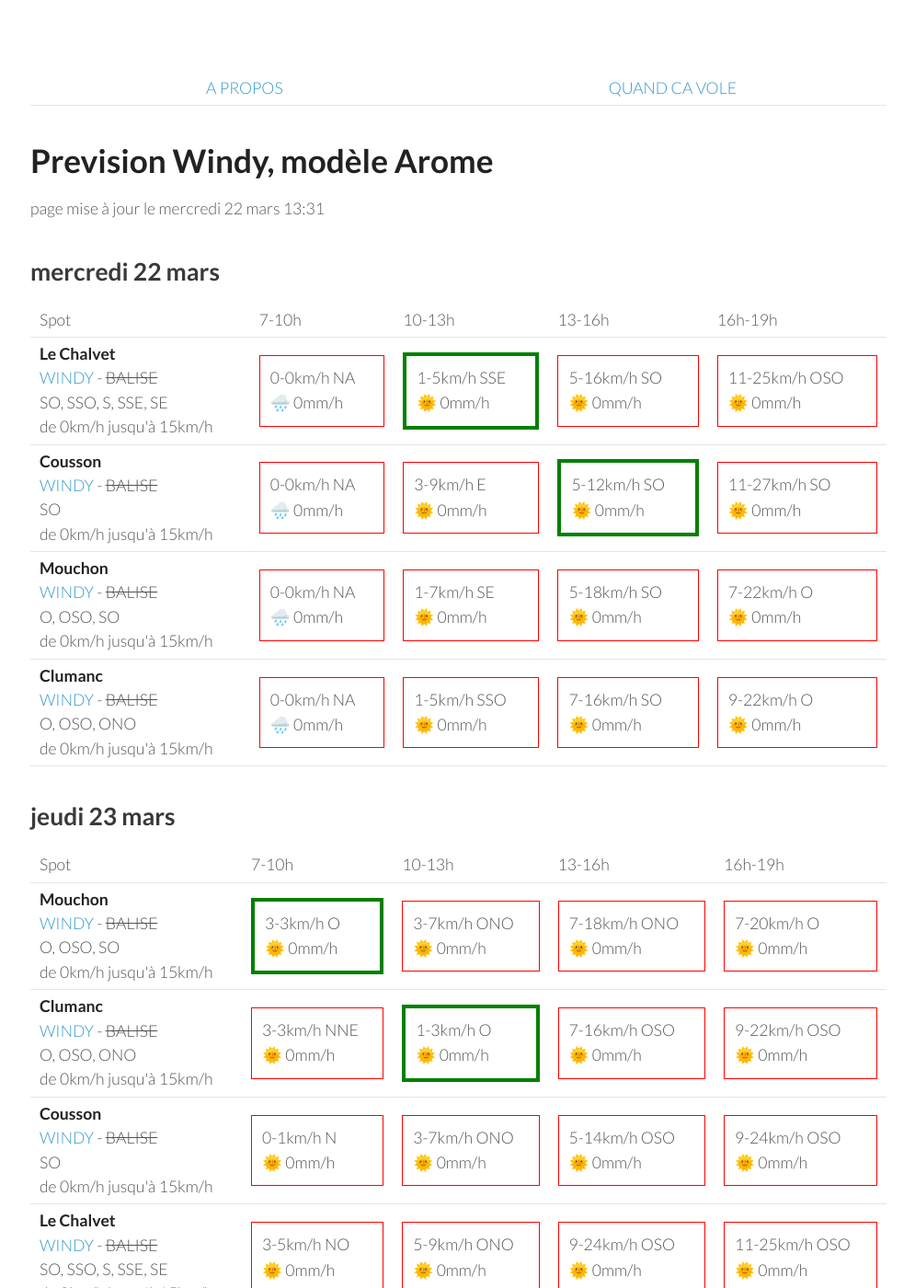
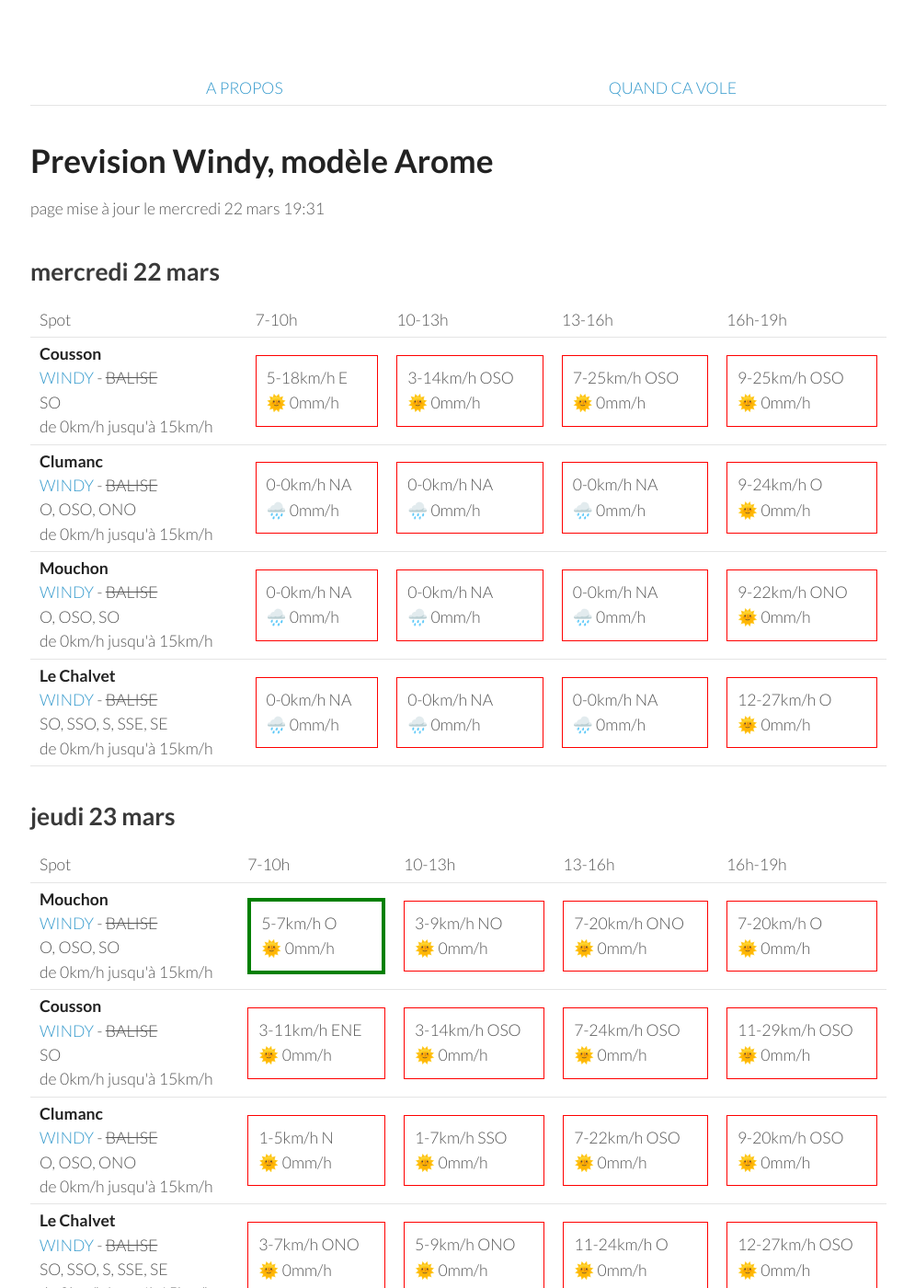
Before and after one commit to parapente-dans-le-nord/parapente-dans-le-nord.github.io, a Jekyll site: the page built from serre_poncon.markdown, in a window 1280 px wide and 1400 px high. Shown: the whole window at 92% size, without its empty margins (25-1020 px from the left). Built offline with Jekyll 4.4.1, drawn with Linux system fonts in a browser that asks for light colours; some of the changed text lies outside the part shown.

Commit message:
update index.markdown

```diff
--- a/serre_poncon.markdown
+++ b/serre_poncon.markdown
@@ -7,7 +7,7 @@ title:  "Tous les spots"
 {: .links}
 
 # Prevision Windy, modèle Arome
-page mise à jour le mercredi 22 mars 13:31
+page mise à jour le mercredi 22 mars 19:31
 
 ## mercredi 22 mars
 
@@ -22,39 +22,40 @@ page mise à jour le mercredi 22 mars 13:31
       <td>16h-19h</td>
     </tr>
 <tr>
-        <td><strong>Le Chalvet</strong><br><a href="https://windy.com/43.979/6.480?43.866,6.480,10,m:eSsaglX">WINDY</a> - <span class="no-balise"> BALISE </span><br> <span class="vent-favorable">SO, SSO, S, SSE, SE</span><br><span class="force-vent">de 0km/h jusqu'à 15km/h</span> </td>
+        <td><strong>Cousson</strong><br><a href="https://windy.com/44.054/6.240?43.940,6.241,10,m:eSAaglz">WINDY</a> - <span class="no-balise"> BALISE </span><br> <span class="vent-favorable">SO</span><br><span class="force-vent">de 0km/h jusqu'à 15km/h</span> </td>
 
-            <td><div class="not-flyable"><p>0-0km/h NA</p><p>🌧️ 0mm/h</p></div></td>
-            <td><div class="flyable"><p>1-5km/h SSE</p><p>🌞 0mm/h</p></div></td>
-            <td><div class="not-flyable"><p>5-16km/h SO</p><p>🌞 0mm/h</p></div></td>
-            <td><div class="not-flyable"><p>11-25km/h OSO</p><p>🌞 0mm/h</p></div></td>
+            <td><div class="not-flyable"><p>5-18km/h E</p><p>🌞 0mm/h</p></div></td>
+            <td><div class="not-flyable"><p>3-14km/h OSO</p><p>🌞 0mm/h</p></div></td>
+            <td><div class="not-flyable"><p>7-25km/h OSO</p><p>🌞 0mm/h</p></div></td>
+            <td><div class="not-flyable"><p>9-25km/h OSO</p><p>🌞 0mm/h</p></div></td>
+
 
     </tr>
 <tr>
-        <td><strong>Cousson</strong><br><a href="https://windy.com/44.054/6.240?43.940,6.241,10,m:eSAaglz">WINDY</a> - <span class="no-balise"> BALISE </span><br> <span class="vent-favorable">SO</span><br><span class="force-vent">de 0km/h jusqu'à 15km/h</span> </td>
+        <td><strong>Clumanc</strong><br><a href="https://windy.com/44.027/6.402?43.914,6.403,10,m:eSxaglP">WINDY</a> - <span class="no-balise"> BALISE </span><br> <span class="vent-favorable">O, OSO, ONO</span><br><span class="force-vent">de 0km/h jusqu'à 15km/h</span> </td>
 
             <td><div class="not-flyable"><p>0-0km/h NA</p><p>🌧️ 0mm/h</p></div></td>
-            <td><div class="not-flyable"><p>3-9km/h E</p><p>🌞 0mm/h</p></div></td>
-            <td><div class="flyable"><p>5-12km/h SO</p><p>🌞 0mm/h</p></div></td>
-            <td><div class="not-flyable"><p>11-27km/h SO</p><p>🌞 0mm/h</p></div></td>
+            <td><div class="not-flyable"><p>0-0km/h NA</p><p>🌧️ 0mm/h</p></div></td>
+            <td><div class="not-flyable"><p>0-0km/h NA</p><p>🌧️ 0mm/h</p></div></td>
+            <td><div class="not-flyable"><p>9-24km/h O</p><p>🌞 0mm/h</p></div></td>
 
     </tr>
 <tr>
         <td><strong>Mouchon</strong><br><a href="https://windy.com/43.992/6.424?43.878,6.425,10,m:eSuaglR">WINDY</a> - <span class="no-balise"> BALISE </span><br> <span class="vent-favorable">O, OSO, SO</span><br><span class="force-vent">de 0km/h jusqu'à 15km/h</span> </td>
 
             <td><div class="not-flyable"><p>0-0km/h NA</p><p>🌧️ 0mm/h</p></div></td>
-            <td><div class="not-flyable"><p>1-7km/h SE</p><p>🌞 0mm/h</p></div></td>
-            <td><div class="not-flyable"><p>5-18km/h SO</p><p>🌞 0mm/h</p></div></td>
-            <td><div class="not-flyable"><p>7-22km/h O</p><p>🌞 0mm/h</p></div></td>
+            <td><div class="not-flyable"><p>0-0km/h NA</p><p>🌧️ 0mm/h</p></div></td>
+            <td><div class="not-flyable"><p>0-0km/h NA</p><p>🌧️ 0mm/h</p></div></td>
+            <td><div class="not-flyable"><p>9-22km/h ONO</p><p>🌞 0mm/h</p></div></td>
 
     </tr>
 <tr>
-        <td><strong>Clumanc</strong><br><a href="https://windy.com/44.027/6.402?43.914,6.403,10,m:eSxaglP">WINDY</a> - <span class="no-balise"> BALISE </span><br> <span class="vent-favorable">O, OSO, ONO</span><br><span class="force-vent">de 0km/h jusqu'à 15km/h</span> </td>
+        <td><strong>Le Chalvet</strong><br><a href="https://windy.com/43.979/6.480?43.866,6.480,10,m:eSsaglX">WINDY</a> - <span class="no-balise"> BALISE </span><br> <span class="vent-favorable">SO, SSO, S, SSE, SE</span><br><span class="force-vent">de 0km/h jusqu'à 15km/h</span> </td>
 
             <td><div class="not-flyable"><p>0-0km/h NA</p><p>🌧️ 0mm/h</p></div></td>
-            <td><div class="not-flyable"><p>1-5km/h SSO</p><p>🌞 0mm/h</p></div></td>
-            <td><div class="not-flyable"><p>7-16km/h SO</p><p>🌞 0mm/h</p></div></td>
-            <td><div class="not-flyable"><p>9-22km/h O</p><p>🌞 0mm/h</p></div></td>
+            <td><div class="not-flyable"><p>0-0km/h NA</p><p>🌧️ 0mm/h</p></div></td>
+            <td><div class="not-flyable"><p>0-0km/h NA</p><p>🌧️ 0mm/h</p></div></td>
+            <td><div class="not-flyable"><p>12-27km/h O</p><p>🌞 0mm/h</p></div></td>
 
     </tr>
 
@@ -76,40 +77,40 @@ page mise à jour le mercredi 22 mars 13:31
 <tr>
         <td><strong>Mouchon</strong><br><a href="https://windy.com/43.992/6.424?43.878,6.425,10,m:eSuaglR">WINDY</a> - <span class="no-balise"> BALISE </span><br> <span class="vent-favorable">O, OSO, SO</span><br><span class="force-vent">de 0km/h jusqu'à 15km/h</span> </td>
 
-            <td><div class="flyable"><p>3-3km/h O</p><p>🌞 0mm/h</p></div></td>
-            <td><div class="not-flyable"><p>3-7km/h ONO</p><p>🌞 0mm/h</p></div></td>
-            <td><div class="not-flyable"><p>7-18km/h ONO</p><p>🌞 0mm/h</p></div></td>
+            <td><div class="flyable"><p>5-7km/h O</p><p>🌞 0mm/h</p></div></td>
+            <td><div class="not-flyable"><p>3-9km/h NO</p><p>🌞 0mm/h</p></div></td>
+            <td><div class="not-flyable"><p>7-20km/h ONO</p><p>🌞 0mm/h</p></div></td>
             <td><div class="not-flyable"><p>7-20km/h O</p><p>🌞 0mm/h</p></div></td>
+
+
+    </tr>
+<tr>
+        <td><strong>Cousson</strong><br><a href="https://windy.com/44.054/6.240?43.940,6.241,10,m:eSAaglz">WINDY</a> - <span class="no-balise"> BALISE </span><br> <span class="vent-favorable">SO</span><br><span class="force-vent">de 0km/h jusqu'à 15km/h</span> </td>
+
+            <td><div class="not-flyable"><p>3-11km/h ENE</p><p>🌞 0mm/h</p></div></td>
+            <td><div class="not-flyable"><p>3-14km/h OSO</p><p>🌞 0mm/h</p></div></td>
+            <td><div class="not-flyable"><p>7-24km/h OSO</p><p>🌞 0mm/h</p></div></td>
+            <td><div class="not-flyable"><p>11-29km/h OSO</p><p>🌞 0mm/h</p></div></td>
 
 
     </tr>
 <tr>
         <td><strong>Clumanc</strong><br><a href="https://windy.com/44.027/6.402?43.914,6.403,10,m:eSxaglP">WINDY</a> - <span class="no-balise"> BALISE </span><br> <span class="vent-favorable">O, OSO, ONO</span><br><span class="force-vent">de 0km/h jusqu'à 15km/h</span> </td>
 
-            <td><div class="not-flyable"><p>3-3km/h NNE</p><p>🌞 0mm/h</p></div></td>
-            <td><div class="flyable"><p>1-3km/h O</p><p>🌞 0mm/h</p></div></td>
-            <td><div class="not-flyable"><p>7-16km/h OSO</p><p>🌞 0mm/h</p></div></td>
-            <td><div class="not-flyable"><p>9-22km/h OSO</p><p>🌞 0mm/h</p></div></td>
-
-
-    </tr>
-<tr>
-        <td><strong>Cousson</strong><br><a href="https://windy.com/44.054/6.240?43.940,6.241,10,m:eSAaglz">WINDY</a> - <span class="no-balise"> BALISE </span><br> <span class="vent-favorable">SO</span><br><span class="force-vent">de 0km/h jusqu'à 15km/h</span> </td>
-
-            <td><div class="not-flyable"><p>0-1km/h N</p><p>🌞 0mm/h</p></div></td>
-            <td><div class="not-flyable"><p>3-7km/h ONO</p><p>🌞 0mm/h</p></div></td>
-            <td><div class="not-flyable"><p>5-14km/h OSO</p><p>🌞 0mm/h</p></div></td>
-            <td><div class="not-flyable"><p>9-24km/h OSO</p><p>🌞 0mm/h</p></div></td>
+            <td><div class="not-flyable"><p>1-5km/h N</p><p>🌞 0mm/h</p></div></td>
+            <td><div class="not-flyable"><p>1-7km/h SSO</p><p>🌞 0mm/h</p></div></td>
+            <td><div class="not-flyable"><p>7-22km/h OSO</p><p>🌞 0mm/h</p></div></td>
+            <td><div class="not-flyable"><p>9-20km/h OSO</p><p>🌞 0mm/h</p></div></td>
 
 
     </tr>
 <tr>
         <td><strong>Le Chalvet</strong><br><a href="https://windy.com/43.979/6.480?43.866,6.480,10,m:eSsaglX">WINDY</a> - <span class="no-balise"> BALISE </span><br> <span class="vent-favorable">SO, SSO, S, SSE, SE</span><br><span class="force-vent">de 0km/h jusqu'à 15km/h</span> </td>
 
-            <td><div class="not-flyable"><p>3-5km/h NO</p><p>🌞 0mm/h</p></div></td>
+            <td><div class="not-flyable"><p>3-7km/h ONO</p><p>🌞 0mm/h</p></div></td>
             <td><div class="not-flyable"><p>5-9km/h ONO</p><p>🌞 0mm/h</p></div></td>
-            <td><div class="not-flyable"><p>9-24km/h OSO</p><p>🌞 0mm/h</p></div></td>
-            <td><div class="not-flyable"><p>11-25km/h OSO</p><p>🌞 0mm/h</p></div></td>
+            <td><div class="not-flyable"><p>11-24km/h O</p><p>🌞 0mm/h</p></div></td>
+            <td><div class="not-flyable"><p>12-27km/h OSO</p><p>🌞 0mm/h</p></div></td>
 
 
     </tr>
@@ -130,6 +131,26 @@ page mise à jour le mercredi 22 mars 13:31
       <td>16h-19h</td>
     </tr>
 <tr>
+        <td><strong>Mouchon</strong><br><a href="https://windy.com/43.992/6.424?43.878,6.425,10,m:eSuaglR">WINDY</a> - <span class="no-balise"> BALISE </span><br> <span class="vent-favorable">O, OSO, SO</span><br><span class="force-vent">de 0km/h jusqu'à 15km/h</span> </td>
+
+            <td><div class="flyable"><p>1-3km/h OSO</p><p>🌞 0mm/h</p></div></td>
+            <td><div class="not-flyable"><p>7-25km/h SO</p><p>🌞 0mm/h</p></div></td>
+            <td><div class="not-flyable"><p>9-31km/h SO</p><p>🌞 0mm/h</p></div></td>
+            <td><div class="not-flyable"><p>9-31km/h OSO</p><p>🌞 0mm/h</p></div></td>
+
+
+    </tr>
+<tr>
+        <td><strong>Le Chalvet</strong><br><a href="https://windy.com/43.979/6.480?43.866,6.480,10,m:eSsaglX">WINDY</a> - <span class="no-balise"> BALISE </span><br> <span class="vent-favorable">SO, SSO, S, SSE, SE</span><br><span class="force-vent">de 0km/h jusqu'à 15km/h</span> </td>
+
+            <td><div class="not-flyable"><p>5-7km/h E</p><p>🌞 0mm/h</p></div></td>
+            <td><div class="not-flyable"><p>7-25km/h SO</p><p>🌞 0mm/h</p></div></td>
+            <td><div class="not-flyable"><p>9-31km/h SO</p><p>🌞 0mm/h</p></div></td>
+            <td><div class="not-flyable"><p>9-31km/h OSO</p><p>🌞 0mm/h</p></div></td>
+
+
+    </tr>
+<tr>
         <td><strong>Cousson</strong><br><a href="https://windy.com/44.054/6.240?43.940,6.241,10,m:eSAaglz">WINDY</a> - <span class="no-balise"> BALISE </span><br> <span class="vent-favorable">SO</span><br><span class="force-vent">de 0km/h jusqu'à 15km/h</span> </td>
 
             <td><div class="not-flyable"><p>5-14km/h E</p><p>🌞 0mm/h</p></div></td>
@@ -140,32 +161,12 @@ page mise à jour le mercredi 22 mars 13:31
 
     </tr>
 <tr>
-        <td><strong>Le Chalvet</strong><br><a href="https://windy.com/43.979/6.480?43.866,6.480,10,m:eSsaglX">WINDY</a> - <span class="no-balise"> BALISE </span><br> <span class="vent-favorable">SO, SSO, S, SSE, SE</span><br><span class="force-vent">de 0km/h jusqu'à 15km/h</span> </td>
-
-            <td><div class="not-flyable"><p>1-14km/h E</p><p>🌞 0mm/h</p></div></td>
-            <td><div class="not-flyable"><p>7-25km/h SO</p><p>🌞 0mm/h</p></div></td>
-            <td><div class="not-flyable"><p>9-31km/h OSO</p><p>🌞 0mm/h</p></div></td>
-            <td><div class="not-flyable"><p>11-33km/h O</p><p>🌞 0mm/h</p></div></td>
-
-
-    </tr>
-<tr>
-        <td><strong>Mouchon</strong><br><a href="https://windy.com/43.992/6.424?43.878,6.425,10,m:eSuaglR">WINDY</a> - <span class="no-balise"> BALISE </span><br> <span class="vent-favorable">O, OSO, SO</span><br><span class="force-vent">de 0km/h jusqu'à 15km/h</span> </td>
-
-            <td><div class="not-flyable"><p>3-14km/h E</p><p>🌞 0mm/h</p></div></td>
-            <td><div class="not-flyable"><p>7-25km/h SO</p><p>🌞 0mm/h</p></div></td>
-            <td><div class="not-flyable"><p>9-29km/h OSO</p><p>🌞 0mm/h</p></div></td>
-            <td><div class="not-flyable"><p>11-31km/h O</p><p>🌞 0mm/h</p></div></td>
-
-
-    </tr>
-<tr>
         <td><strong>Clumanc</strong><br><a href="https://windy.com/44.027/6.402?43.914,6.403,10,m:eSxaglP">WINDY</a> - <span class="no-balise"> BALISE </span><br> <span class="vent-favorable">O, OSO, ONO</span><br><span class="force-vent">de 0km/h jusqu'à 15km/h</span> </td>
 
-            <td><div class="not-flyable"><p>3-16km/h E</p><p>🌞 0mm/h</p></div></td>
-            <td><div class="not-flyable"><p>7-25km/h SO</p><p>🌞 0mm/h</p></div></td>
-            <td><div class="not-flyable"><p>9-31km/h OSO</p><p>🌞 0mm/h</p></div></td>
-            <td><div class="not-flyable"><p>9-31km/h O</p><p>🌞 0mm/h</p></div></td>
+            <td><div class="not-flyable"><p>1-3km/h NNE</p><p>🌞 0mm/h</p></div></td>
+            <td><div class="not-flyable"><p>7-27km/h SO</p><p>🌞 0mm/h</p></div></td>
+            <td><div class="not-flyable"><p>9-31km/h SO</p><p>🌞 0mm/h</p></div></td>
+            <td><div class="not-flyable"><p>7-31km/h OSO</p><p>🌞 0mm/h</p></div></td>
 
 
     </tr>
@@ -188,30 +189,30 @@ page mise à jour le mercredi 22 mars 13:31
 <tr>
         <td><strong>Mouchon</strong><br><a href="https://windy.com/43.992/6.424?43.878,6.425,10,m:eSuaglR">WINDY</a> - <span class="no-balise"> BALISE </span><br> <span class="vent-favorable">O, OSO, SO</span><br><span class="force-vent">de 0km/h jusqu'à 15km/h</span> </td>
 
-            <td><div class="not-flyable"><p>11-48km/h ONO</p><p>🌞 0mm/h</p></div></td>
-            <td><div class="not-flyable"><p>20-55km/h NO</p><p>🌞 0mm/h</p></div></td>
-            <td><div class="not-flyable"><p>25-68km/h NO</p><p>🌞 0mm/h</p></div></td>
-            <td><div class="not-flyable"><p>24-68km/h NO</p><p>🌞 0mm/h</p></div></td>
+            <td><div class="not-flyable"><p>12-48km/h ONO</p><p>🌞 0mm/h</p></div></td>
+            <td><div class="not-flyable"><p>25-66km/h NO</p><p>🌞 0mm/h</p></div></td>
+            <td><div class="not-flyable"><p>22-64km/h ONO</p><p>🌞 0mm/h</p></div></td>
+            <td><div class="not-flyable"><p>24-62km/h NO</p><p>🌞 0mm/h</p></div></td>
+
+
+    </tr>
+<tr>
+        <td><strong>Clumanc</strong><br><a href="https://windy.com/44.027/6.402?43.914,6.403,10,m:eSxaglP">WINDY</a> - <span class="no-balise"> BALISE </span><br> <span class="vent-favorable">O, OSO, ONO</span><br><span class="force-vent">de 0km/h jusqu'à 15km/h</span> </td>
+
+            <td><div class="not-flyable"><p>11-44km/h ONO</p><p>🌞 0mm/h</p></div></td>
+            <td><div class="not-flyable"><p>24-64km/h NO</p><p>🌞 0mm/h</p></div></td>
+            <td><div class="not-flyable"><p>20-62km/h ONO</p><p>🌞 0mm/h</p></div></td>
+            <td><div class="not-flyable"><p>22-61km/h NO</p><p>🌞 0mm/h</p></div></td>
 
 
     </tr>
 <tr>
         <td><strong>Le Chalvet</strong><br><a href="https://windy.com/43.979/6.480?43.866,6.480,10,m:eSsaglX">WINDY</a> - <span class="no-balise"> BALISE </span><br> <span class="vent-favorable">SO, SSO, S, SSE, SE</span><br><span class="force-vent">de 0km/h jusqu'à 15km/h</span> </td>
 
-            <td><div class="not-flyable"><p>12-53km/h NO</p><p>🌞 0mm/h</p></div></td>
-            <td><div class="not-flyable"><p>22-59km/h NO</p><p>🌞 0mm/h</p></div></td>
-            <td><div class="not-flyable"><p>27-70km/h NO</p><p>🌞 0mm/h</p></div></td>
+            <td><div class="not-flyable"><p>14-53km/h ONO</p><p>🌞 0mm/h</p></div></td>
             <td><div class="not-flyable"><p>25-68km/h NO</p><p>🌞 0mm/h</p></div></td>
-
-
-    </tr>
-<tr>
-        <td><strong>Clumanc</strong><br><a href="https://windy.com/44.027/6.402?43.914,6.403,10,m:eSxaglP">WINDY</a> - <span class="no-balise"> BALISE </span><br> <span class="vent-favorable">O, OSO, ONO</span><br><span class="force-vent">de 0km/h jusqu'à 15km/h</span> </td>
-
-            <td><div class="not-flyable"><p>9-44km/h NO</p><p>🌞 0mm/h</p></div></td>
-            <td><div class="not-flyable"><p>18-53km/h NO</p><p>🌞 0mm/h</p></div></td>
-            <td><div class="not-flyable"><p>25-68km/h NO</p><p>🌞 0mm/h</p></div></td>
-            <td><div class="not-flyable"><p>24-66km/h NO</p><p>🌞 0mm/h</p></div></td>
+            <td><div class="not-flyable"><p>22-66km/h ONO</p><p>🌞 0mm/h</p></div></td>
+            <td><div class="not-flyable"><p>24-64km/h NO</p><p>🌞 0mm/h</p></div></td>
 
 
     </tr>
```
